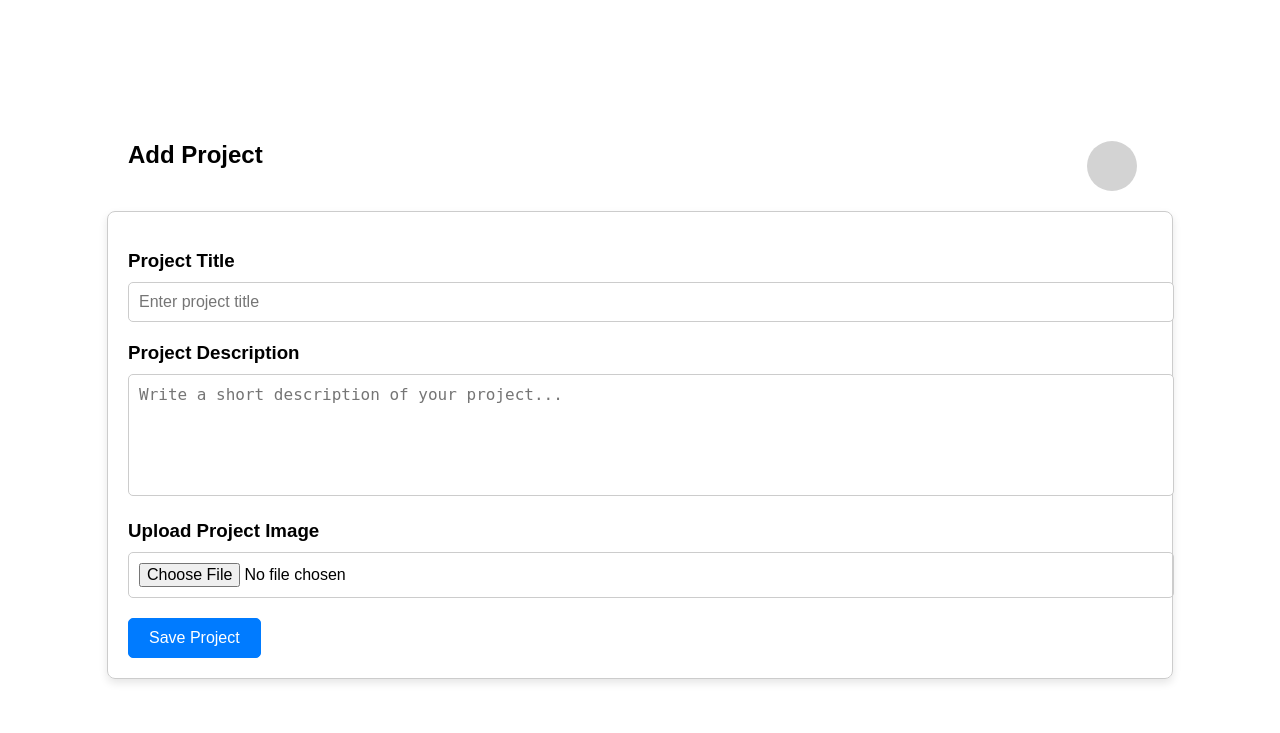
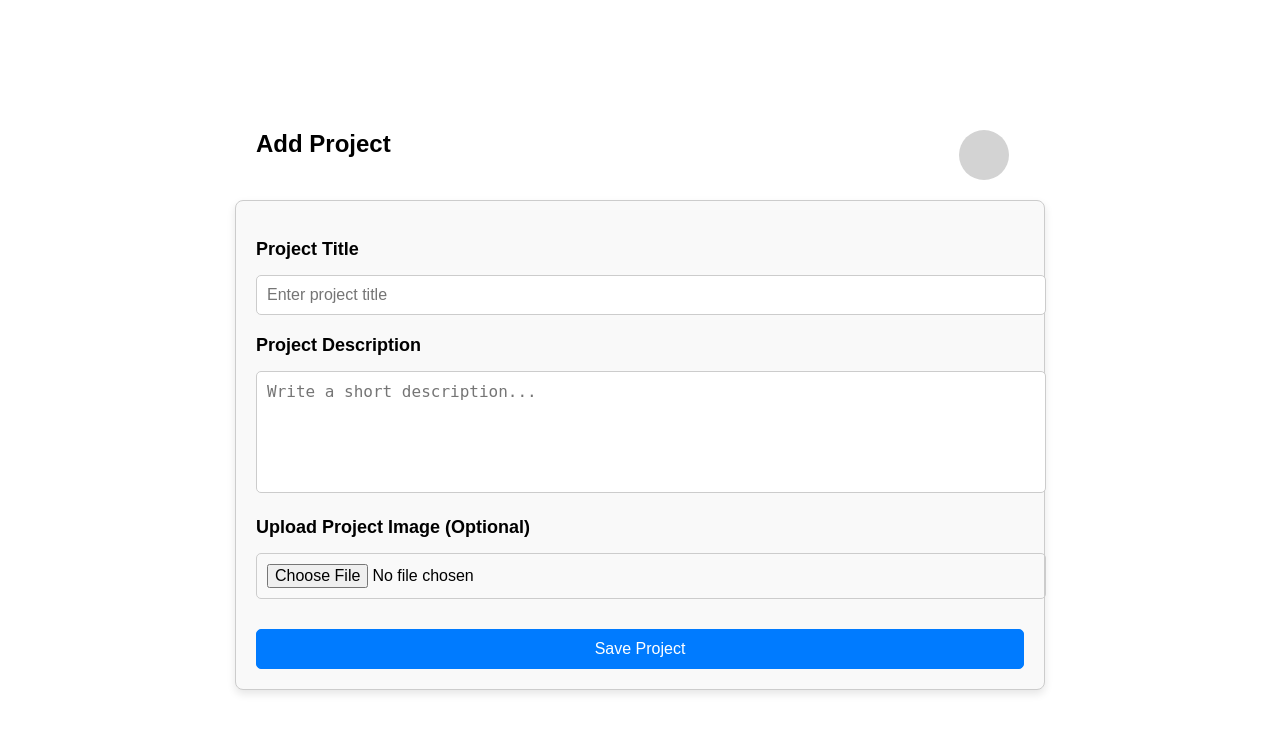
Before and after one commit to NoamShani1/Projectory, a Flask app: template src/templates/addproject.html in a window 1280 px wide. Shown: the top 733 px of the page. Run offline with Flask 3, Linux system fonts and the light colour scheme; the template is opened without the code that fills it, so the values that code supplies are empty.

Commit message:
issues in data model, progress check

```diff
--- a/src/app.py
+++ b/src/app.py
@@ -321,51 +321,41 @@ def upload_cv():
     else:
         return jsonify({"error": "Invalid file format. Only PDF files are allowed."}), 400
 
-
-
-@app.route('/save_project/<username>', methods=['POST'])
+@app.route('/save_project/<username>', methods=['POST', 'GET'])
 def save_project(username):
+    #print(f"Debug: opens page")
     user = User.query.filter_by(username=username).first()
     if not user:
         return jsonify({"error": "User not found"}), 404
 
-    # Get form data
-    project_title = request.form.get("project_title")
-    project_description = request.form.get("project_description")
+    # Get form data (no extra checks, just save input)
+    project_title = request.form.get("project_title") or None
+    project_description = request.form.get("project_description") or None
+    #print(f"Debug: getting request forms for input")
 
-    # Validate inputs
-    if not project_title or not project_description:
-        return jsonify({"error": "Title and description are required"}), 400
+    # Handle image upload
+    # file_path = None
+    # if 'project_image' in request.files:
+    #     file = request.files['project_image']
+    #     if file.filename and allowed_file(file.filename):
+    #         filename = secure_filename(file.filename)
+    #         file_path = os.path.join(app.config['UPLOAD_FOLDER'], filename)
+    #         file.save(file_path)
+    #         file_path = f"uploads/projects/{filename}"  # Save relative path for static access
+    #         print(f"Debug: able to upload")
 
-    # Handle file upload
-    if 'project_image' not in request.files:
-        return jsonify({"error": "No file part"}), 400
+    # Save new project in the database
+    new_project = Project(
+        user_id=user.id,
+        title=project_title,
+        description=project_description,
+      #  image_path=file_path  # Can be None if no image uploaded
+    )
 
-    file = request.files['project_image']
+    db.session.add(new_project)
+    db.session.commit()
 
-    if file.filename == '':
-        return jsonify({"error": "No selected file"}), 400
-
-    if file and allowed_file(file.filename):
-        filename = secure_filename(file.filename)
-        file_path = os.path.join(app.config['UPLOAD_FOLDER'], filename)
-        file.save(file_path)
-
-        # Save project in the database
-        new_project = Project(
-            user_id=user.id,
-            title=project_title,
-            description=project_description,
-            image_path=file_path
-        )
-
-        db.session.add(new_project)
-        db.session.commit()
-
-        return redirect(url_for('profile_page', username=username))
-    else:
-        return jsonify({"error": "Invalid file format. Only images allowed."}), 400
-
+    return redirect(url_for('profile_page', username=username))
 
 # Run the application if the script is executed directly
 if __name__ == "__main__":
--- a/src/models.py
+++ b/src/models.py
@@ -6,7 +6,6 @@ class User(db.Model):
     __tablename__ = 'users'
     id = db.Column(db.Integer, primary_key=True)
     username = db.Column(db.String(80), nullable=False)
-    email = db.Column(db.String(120), unique=True, nullable=False)
     password = db.Column(db.String(80), nullable=False)
     skills = db.Column(db.PickleType, default=list)
     links = db.Column(db.PickleType, default=list)
@@ -18,10 +17,10 @@ class User(db.Model):
 class Project(db.Model):
     __tablename__ = 'projects'
     id = db.Column(db.Integer, primary_key=True)
-    user_id = db.Column(db.Integer, db.ForeignKey('users.id'), nullable=False)
+    user_id = db.Column(db.Integer, db.ForeignKey('users.id'), nullable=True)
 
-    title = db.Column(db.String(100), nullable=False)
-    description = db.Column(db.Text, nullable=False)
+    title = db.Column(db.String(100), nullable=True)
+    description = db.Column(db.Text, nullable=True)
     image_path = db.Column(db.String(200), nullable=True)
 
     # Specify the foreign key relationship explicitly
--- a/src/templates/addproject.html
+++ b/src/templates/addproject.html
@@ -17,7 +17,7 @@
         }
 
         .container {
-            width: 80%;
+            width: 60%;
             display: flex;
             flex-direction: column;
             align-items: center;
@@ -51,6 +51,7 @@
             border: 1px solid #ccc;
             border-radius: 8px;
             box-shadow: 0 4px 8px rgba(0, 0, 0, 0.1);
+            background-color: #f9f9f9;
         }
 
         .section {
@@ -59,14 +60,18 @@
 
         .section h3 {
             margin-bottom: 10px;
+            font-size: 18px;
         }
 
-        input[type="text"], input[type="file"], textarea {
+        input[type="text"],
+        input[type="file"],
+        textarea {
             width: 100%;
             padding: 10px;
             font-size: 16px;
             border: 1px solid #ccc;
             border-radius: 5px;
+            margin-top: 5px;
         }
 
         textarea {
@@ -78,10 +83,12 @@
             padding: 10px 20px;
             font-size: 16px;
             cursor: pointer;
-            border: 1px solid #007BFF;
-            background-color: #007BFF;
+            border: 1px solid #007bff;
+            background-color: #007bff;
             color: white;
             border-radius: 5px;
+            width: 100%;
+            margin-top: 10px;
         }
 
         button:hover {
@@ -101,7 +108,7 @@
         </div>
 
         <div class="form-container">
-            <form action="{{ url_for('save_project', username=user.username) }}" method="POST" enctype="multipart/form-data">
+            <form action="{{ url_for('save_project', username=user.username) }}" method="POST" enctype="multipart/form-data" autocomplete="off">
                 <!-- Project Title -->
                 <div class="section">
                     <h3>Project Title</h3>
@@ -111,13 +118,13 @@
                 <!-- Project Description -->
                 <div class="section">
                     <h3>Project Description</h3>
-                    <textarea name="project_description" placeholder="Write a short description of your project..." required></textarea>
+                    <textarea name="project_description" placeholder="Write a short description..." required></textarea>
                 </div>
 
-                <!-- Project Image Upload -->
+                <!-- Project Image Upload (Optional) -->
                 <div class="section">
-                    <h3>Upload Project Image</h3>
-                    <input type="file" name="project_image" accept="image/*" required>
+                    <h3>Upload Project Image (Optional)</h3>
+                    <input type="file" name="project_image" accept="image/*">
                 </div>
 
                 <button type="submit">Save Project</button>
```
Also changed, not shown: src/templates/profile.html (+27 -0 lines).
